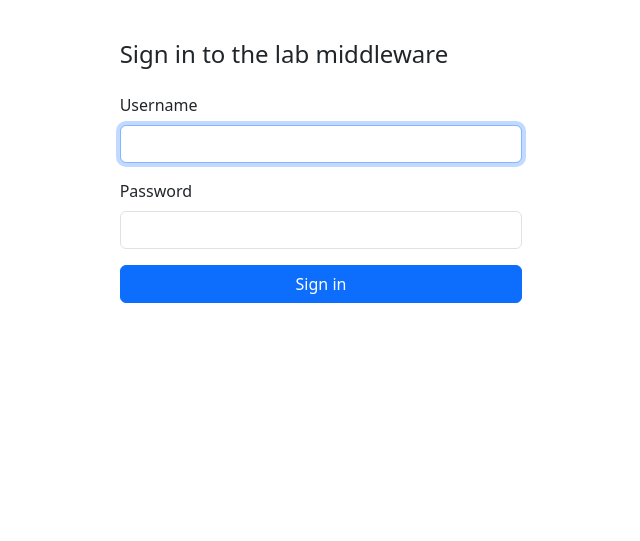
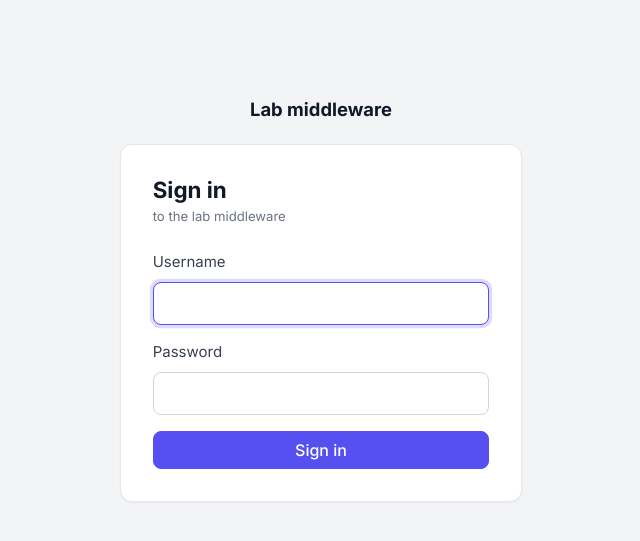
Before and after one commit to esiaso/lis-middleware-js, a Node project: template packages/web/views/login.hbs in a window 1280 px wide. Shown: the top 541 px of the page, without its empty margins (319-959 px from the left). Run offline with Node 20 templates, Linux system fonts and the light colour scheme; the template is opened without the code that fills it, so the values that code supplies are empty; some libraries are stand-ins or nearby versions.

Commit message:
Admin-dashboard look: indigo theme, Inter font, top bar, soft badges
A new theme stylesheet re-creates the look of common Tailwind admin
dashboards (NextAdmin was studied; its repository carries no licence, so no
code was taken): indigo accent, grey page, white cards and tables with
hairline borders, soft-tinted pill badges, rounded inputs with an indigo
focus ring, a white sidebar with tinted active items, and a sticky top bar
holding the breadcrumbs and the signed-in person (initials, name, roles,
sign out). The sign-in page gets a branded card, and the results list shows
status as badges. The Inter font (SIL OFL) is saved in the project and served
from this server, so pages load nothing from outside.

Co-Authored-By: Claude Opus 5.5 <noreply@anthropic.com>
Claude-Session: https://claude.ai/code/session_01HdkQfJCwYHnzKTquZPkXnr

```diff
--- /dev/null
+++ b/packages/web/public/theme.css
@@ -0,0 +1,230 @@
+/*
+ * Theme: a clean admin look (indigo accent, grey page, white cards, soft
+ * badges), written for this app on top of Bootstrap 5. The look follows the
+ * style of common Tailwind admin dashboards; no code was taken from any of
+ * them. Everything is served from this server: the Inter font is in
+ * /static/fonts/inter (SIL Open Font License, OFL.txt beside it).
+ */
+@font-face {
+  font-family: "Inter";
+  font-style: normal;
+  font-display: swap;
+  font-weight: 100 900;
+  src: url("/static/fonts/inter/inter-latin-ext-wght-normal.woff2") format("woff2-variations");
+  unicode-range: U+0100-02BA, U+02BD-02C5, U+02C7-02CC, U+02CE-02D7, U+02DD-02FF, U+0304, U+0308, U+0329, U+1D00-1DBF, U+1E00-1E9F, U+1EF2-1EFF, U+2020, U+20A0-20AB, U+20AD-20C0, U+2113, U+2C60-2C7F, U+A720-A7FF;
+}
+@font-face {
+  font-family: "Inter";
+  font-style: normal;
+  font-display: swap;
+  font-weight: 100 900;
+  src: url("/static/fonts/inter/inter-latin-wght-normal.woff2") format("woff2-variations");
+  unicode-range: U+0000-00FF, U+0131, U+0152-0153, U+02BB-02BC, U+02C6, U+02DA, U+02DC, U+0304, U+0308, U+0329, U+2000-206F, U+20AC, U+2122, U+2191, U+2193, U+2212, U+2215, U+FEFF, U+FFFD;
+}
+
+:root {
+  --lims-primary: #5750f1;
+  --lims-primary-hover: #3c35d8;
+  --lims-primary-soft: #eeedfe;
+  --lims-ring: rgba(87, 80, 241, .2);
+  --lims-page: #f3f4f6;
+  --lims-ink: #111827;
+  --lims-ink-soft: #374151;
+  --lims-muted: #6b7280;
+  --lims-line: #e5e7eb;
+  --lims-line-strong: #d1d5db;
+  --lims-card-shadow: 0 1px 2px rgba(16, 24, 40, .05);
+
+  --bs-font-sans-serif: "Inter", system-ui, -apple-system, "Segoe UI", Roboto, "Helvetica Neue", Arial, sans-serif;
+  --bs-body-font-size: .9375rem;
+  --bs-body-color: var(--lims-ink-soft);
+  --bs-body-color-rgb: 55, 65, 81;
+  --bs-emphasis-color: var(--lims-ink);
+  --bs-secondary-color: var(--lims-muted);
+  --bs-border-color: var(--lims-line);
+  --bs-border-color-translucent: var(--lims-line);
+  --bs-tertiary-bg: #f9fafb;
+  --bs-secondary-bg: #f3f4f6;
+  --bs-border-radius: .5rem;
+  --bs-border-radius-sm: .375rem;
+  --bs-border-radius-lg: .75rem;
+  --bs-primary: var(--lims-primary);
+  --bs-primary-rgb: 87, 80, 241;
+  --bs-primary-text-emphasis: #3c35d8;
+  --bs-primary-bg-subtle: var(--lims-primary-soft);
+  --bs-primary-border-subtle: #c9c6fb;
+  --bs-link-color: var(--lims-primary);
+  --bs-link-color-rgb: 87, 80, 241;
+  --bs-link-hover-color: var(--lims-primary-hover);
+  --bs-link-hover-color-rgb: 60, 53, 216;
+  --bs-focus-ring-color: var(--lims-ring);
+  --bs-heading-color: var(--lims-ink);
+}
+body { background: var(--lims-page); font-feature-settings: "cv11", "ss01"; -webkit-font-smoothing: antialiased; }
+a { text-underline-offset: .15em; }
+.font-monospace { font-size: .92em; }
+
+/* Shell: white sidebar, white top bar, grey page. */
+.app-sidebar { background: #fff; border-right: 1px solid var(--lims-line); width: 15.5rem; flex-basis: 15.5rem; }
+.app-sidebar-head { min-height: 4rem; border-bottom: 1px solid var(--lims-line); }
+.app-brand { color: var(--lims-ink) !important; font-size: 1.05rem; }
+.app-brand .bi { color: #fff; background: var(--lims-primary); border-radius: .5rem; width: 2rem; height: 2rem; padding: .4rem; }
+.app-nav > nav { padding: .75rem .5rem 1rem; }
+.app-nav-group { padding: .5rem .25rem 0; }
+.app-nav-heading { color: #9ca3af; font-size: .6875rem; letter-spacing: .08em; padding: .25rem .75rem .35rem; }
+.app-nav .nav-link { color: var(--lims-ink-soft); font-weight: 500; font-size: .875rem; padding: .5rem .75rem; margin: 1px 0; }
+.app-nav .nav-link .bi { color: #9ca3af; font-size: 1.05rem; }
+.app-nav .nav-link:hover { background: #f3f4f6; color: var(--lims-ink); }
+.app-nav .nav-link.active { background: var(--lims-primary-soft); color: var(--lims-primary); }
+.app-nav .nav-link.active .bi { color: var(--lims-primary); }
+.app-nav .nav-link .badge { font-size: .7rem; font-weight: 600; }
+
+.app-body { flex: 1 1 auto; min-width: 0; display: flex; flex-direction: column; }
+.app-topbar {
+  position: sticky; top: 0; z-index: 10;
+  display: flex; align-items: center; gap: 1rem;
+  min-height: 4rem; padding: .5rem 1.5rem;
+  background: rgba(255, 255, 255, .92);
+  backdrop-filter: saturate(180%) blur(6px);
+  border-bottom: 1px solid var(--lims-line);
+}
+.app-topbar .app-crumbs { min-width: 0; }
+.app-topbar .breadcrumb { margin: 0; font-size: .8125rem; flex-wrap: nowrap; overflow: hidden; }
+.app-topbar .breadcrumb-item { white-space: nowrap; }
+.app-topbar .breadcrumb-item.active { color: var(--lims-ink); font-weight: 500; overflow: hidden; text-overflow: ellipsis; }
+.app-topbar-title { font-weight: 600; color: var(--lims-ink); }
+.app-user { margin-left: auto; display: flex; align-items: center; gap: .65rem; flex: none; }
+.app-avatar {
+  display: inline-flex; align-items: center; justify-content: center;
+  width: 2.25rem; height: 2.25rem; border-radius: 50%;
+  background: var(--lims-primary-soft); color: var(--lims-primary);
+  font-size: .8rem; font-weight: 600;
+}
+.app-user-text { display: flex; flex-direction: column; line-height: 1.2; }
+.app-user-name { font-size: .875rem; font-weight: 600; color: var(--lims-ink); text-decoration: none; }
+a.app-user-name:hover { color: var(--lims-primary); }
+.app-user-roles { font-size: .75rem; color: var(--lims-muted); }
+.app-signout { margin: 0; }
+.app-signout .btn { display: inline-flex; align-items: center; gap: .35rem; border: 1px solid var(--lims-line); background: #fff; color: var(--lims-ink-soft); }
+.app-signout .btn:hover { background: #f9fafb; color: var(--lims-ink); }
+.app-main { padding: 1.5rem; width: 100%; max-width: 1440px; }
+
+@media (max-width: 767.98px) {
+  .app-sidebar { width: auto; flex-basis: auto; }
+  .app-sidebar-head { min-height: 3.5rem; }
+  .app-topbar { position: static; padding: .5rem 1rem; min-height: 3.25rem; }
+  .app-user-text, .app-signout-label { display: none; }
+  .app-main { padding: 1rem; }
+}
+
+/* Headings and section titles. */
+.app-main h1 { color: var(--lims-ink); font-size: 1.5rem; font-weight: 700; letter-spacing: -.02em; }
+.app-main .section-title { color: var(--lims-muted); }
+
+/* Cards: white, hairline border, a whisper of shadow. */
+.card { --bs-card-border-color: var(--lims-line); --bs-card-border-radius: .75rem; --bs-card-inner-border-radius: calc(.75rem - 1px); --bs-card-cap-bg: #fff; box-shadow: var(--lims-card-shadow); }
+.card-header { border-bottom-color: var(--lims-line); padding: .85rem 1.25rem; }
+.card-header.bg-body-tertiary { background: #fff !important; }
+.card-body { padding: 1.25rem; }
+
+/* Tables sit on white cards. */
+.app-main .table { background: #fff; border-color: var(--lims-line); border-radius: .75rem; box-shadow: var(--lims-card-shadow); }
+.app-main .table > thead > tr > th { background: #f9fafb; color: var(--lims-muted); font-size: .7rem; letter-spacing: .06em; }
+.app-main .table > :not(caption) > * > * { padding: .7rem 1rem; color: var(--lims-ink-soft); }
+.app-main .table > tbody > tr:hover > * { background: #f9fafb; }
+.app-main .table a { font-weight: 500; text-decoration: none; }
+.app-main .table a:hover { text-decoration: underline; }
+.app-main .table-sm > :not(caption) > * > * { padding: .55rem .85rem; }
+
+/* Buttons. */
+.btn { --bs-btn-font-weight: 500; --bs-btn-border-radius: .5rem; --bs-btn-padding-x: 1rem; --bs-btn-focus-box-shadow: 0 0 0 .2rem var(--lims-ring); }
+.btn-sm { --bs-btn-border-radius: .45rem; --bs-btn-padding-x: .7rem; }
+.btn-primary {
+  --bs-btn-bg: var(--lims-primary); --bs-btn-border-color: var(--lims-primary);
+  --bs-btn-hover-bg: var(--lims-primary-hover); --bs-btn-hover-border-color: var(--lims-primary-hover);
+  --bs-btn-active-bg: var(--lims-primary-hover); --bs-btn-active-border-color: var(--lims-primary-hover);
+  --bs-btn-disabled-bg: var(--lims-primary); --bs-btn-disabled-border-color: var(--lims-primary);
+}
+.btn-outline-primary {
+  --bs-btn-color: var(--lims-primary); --bs-btn-border-color: var(--lims-primary);
+  --bs-btn-hover-bg: var(--lims-primary); --bs-btn-hover-border-color: var(--lims-primary);
+  --bs-btn-active-bg: var(--lims-primary-hover); --bs-btn-active-border-color: var(--lims-primary-hover);
+}
+.btn-outline-secondary {
+  --bs-btn-color: var(--lims-ink-soft); --bs-btn-border-color: var(--lims-line-strong); --bs-btn-bg: #fff;
+  --bs-btn-hover-color: var(--lims-ink); --bs-btn-hover-bg: #f9fafb; --bs-btn-hover-border-color: var(--lims-line-strong);
+  --bs-btn-active-color: var(--lims-ink); --bs-btn-active-bg: #f3f4f6; --bs-btn-active-border-color: var(--lims-line-strong);
+}
+.btn-danger { --bs-btn-bg: #ef4444; --bs-btn-border-color: #ef4444; --bs-btn-hover-bg: #dc2626; --bs-btn-hover-border-color: #dc2626; }
+.btn-outline-danger { --bs-btn-color: #dc2626; --bs-btn-border-color: #fca5a5; --bs-btn-hover-bg: #ef4444; --bs-btn-hover-border-color: #ef4444; }
+.btn-success { --bs-btn-bg: #22c55e; --bs-btn-border-color: #22c55e; --bs-btn-hover-bg: #16a34a; --bs-btn-hover-border-color: #16a34a; }
+.btn-link { --bs-btn-color: var(--lims-primary); --bs-btn-hover-color: var(--lims-primary-hover); }
+
+/* Forms: taller inputs, rounded, indigo focus ring. */
+.form-control, .form-select { border-color: var(--lims-line-strong); border-radius: .5rem; color: var(--lims-ink); padding: .55rem .85rem; }
+.form-select { padding-right: 2.25rem; }
+.form-control-sm, .form-select-sm { padding: .35rem .65rem; border-radius: .4rem; }
+.form-select-sm { padding-right: 2rem; }
+.form-control::placeholder { color: #9ca3af; }
+.form-control:focus, .form-select:focus { border-color: var(--lims-primary); box-shadow: 0 0 0 .2rem var(--lims-ring); }
+.form-control[readonly] { background: #f9fafb; color: var(--lims-muted); }
+.form-check-input:checked { background-color: var(--lims-primary); border-color: var(--lims-primary); }
+.form-check-input:focus { border-color: var(--lims-primary); box-shadow: 0 0 0 .2rem var(--lims-ring); }
+.app-main .form-label { color: var(--lims-ink); }
+.app-main form.row.g-3, .app-main form.form-panel, .form-section { border-color: var(--lims-line); border-radius: .75rem; box-shadow: var(--lims-card-shadow); background: #fff; }
+.choice-cards .form-check:has(input:checked) { border-color: var(--lims-primary); background: var(--lims-primary-soft); }
+.form-actions { background: var(--lims-page); border-top-color: var(--lims-line); }
+
+/* Badges: soft tints with strong text, in pill shape. */
+.badge { font-weight: 600; border-radius: 999px; padding: .3em .65em; letter-spacing: .01em; }
+.badge.text-bg-primary { background: var(--lims-primary-soft) !important; color: var(--lims-primary) !important; }
+.badge.text-bg-success { background: #dcfce7 !important; color: #15803d !important; }
+.badge.text-bg-danger { background: #fee2e2 !important; color: #b91c1c !important; }
+.badge.text-bg-warning { background: #fef3c7 !important; color: #a16207 !important; }
+.badge.text-bg-info { background: #e0f2fe !important; color: #0369a1 !important; }
+.badge.text-bg-secondary { background: #f3f4f6 !important; color: #4b5563 !important; }
+.badge.text-bg-dark { background: #1f2937 !important; color: #fff !important; }
+.badge.text-bg-light { background: #fff !important; color: var(--lims-ink-soft) !important; }
+/* Menu counts stay solid so they read at a glance. */
+.app-nav .badge.text-bg-danger { background: #ef4444 !important; color: #fff !important; }
+.app-nav .badge.text-bg-secondary { background: #e5e7eb !important; color: #374151 !important; }
+
+/* Alerts: soft fills, hairline borders. */
+.alert { border-radius: .75rem; border-width: 1px; font-size: .9rem; }
+.alert-success { --bs-alert-bg: #f0fdf4; --bs-alert-border-color: #bbf7d0; --bs-alert-color: #166534; }
+.alert-danger { --bs-alert-bg: #fef2f2; --bs-alert-border-color: #fecaca; --bs-alert-color: #991b1b; }
+.alert-warning { --bs-alert-bg: #fffbeb; --bs-alert-border-color: #fde68a; --bs-alert-color: #92400e; }
+.alert-info { --bs-alert-bg: #f0f9ff; --bs-alert-border-color: #bae6fd; --bs-alert-color: #075985; }
+.alert-light { --bs-alert-bg: #fff; --bs-alert-border-color: var(--lims-line); }
+.app-main .note.note-open { background: #f0f9ff; border-left-color: #38bdf8; }
+
+/* Dashboard tiles: white cards with an icon in a tinted circle. */
+.dash-tile { border-radius: .75rem; }
+.dash-tile:hover { box-shadow: 0 4px 12px rgba(16, 24, 40, .08); border-color: var(--lims-line-strong); }
+.dash-tile .dash-icon { width: 2.75rem; height: 2.75rem; background: #f3f4f6; color: var(--lims-muted); }
+.dash-tile.dash-busy .dash-icon { background: var(--lims-primary-soft); color: var(--lims-primary); }
+.dash-tile.dash-alert { border-color: #fca5a5; }
+.dash-tile.dash-alert .dash-icon { background: #fee2e2; color: #dc2626; }
+.dash-tile .dash-n { color: var(--lims-ink); font-weight: 700; letter-spacing: -.02em; }
+
+/* Pagination and list groups follow the accent. */
+.pagination { --bs-pagination-active-bg: var(--lims-primary); --bs-pagination-active-border-color: var(--lims-primary); --bs-pagination-color: var(--lims-ink-soft); --bs-pagination-border-color: var(--lims-line); --bs-pagination-focus-box-shadow: 0 0 0 .2rem var(--lims-ring); }
+.nav-tabs { --bs-nav-tabs-link-active-color: var(--lims-primary); }
+.nav-pills { --bs-nav-pills-link-active-bg: var(--lims-primary); }
+
+/* Sign-in page. */
+body:has(.login-card) { background: var(--lims-page); }
+
+@media print {
+  body { background: #fff; }
+  .app-topbar { display: none !important; }
+  .app-main { padding: 0; max-width: none; }
+  .card, .app-main .table { box-shadow: none; }
+  .badge { border: 1px solid #999; }
+}
+.login-col { padding-top: 10vh; }
+.login-brand { display: flex; align-items: center; justify-content: center; gap: .6rem; font-weight: 700; font-size: 1.15rem; color: var(--lims-ink); margin-bottom: 1.25rem; }
+.login-brand .bi { color: #fff; background: var(--lims-primary); border-radius: .6rem; width: 2.25rem; height: 2.25rem; padding: .45rem; }
+.login-card .card-body { padding: 2rem; }
+.login-card h1 { font-size: 1.4rem; font-weight: 700; }
+.bi { fill: currentColor; }
--- a/packages/web/src/controllers.ts
+++ b/packages/web/src/controllers.ts
@@ -32,6 +32,10 @@ export async function requireStepUp(db: Db, req: WebRequest, password: string):
   throw new ForbiddenException(req.user!.sso ? 'Confirm with the hospital sign-in first; each confirmation is good for one action within 5 minutes. Nothing was changed.' : 'Password not confirmed. Nothing was changed.');
 }
 
+/** Up to two initials for the avatar in the top bar ("Demo Approver One" gives "DA"). */
+export const initialsOf = (name: string): string =>
+  name.split(/\s+/).filter(Boolean).slice(0, 2).map((w) => [...w][0]!.toUpperCase()).join('');
+
 /** Render with the signed-in person, their CSRF token, and a fixed notice if the redirect asked for one. */
 export function page(req: WebRequest, res: Response, view: string, data: Record<string, unknown>): void {
   const roles = req.user?.roles ?? [];
@@ -43,6 +47,7 @@ export function page(req: WebRequest, res: Response, view: string, data: Record<
     notice,
     timeZone: displayTimeZone(),
     crumbs: req.user ? crumbsFor(req.path, data) : [],
+    initials: initialsOf(req.user?.displayName ?? req.user?.username ?? ''),
     nav: req.user ? navFor(req.path, roles, (res.locals['navCounts'] as Record<string, number> | undefined) ?? {}) : [],
     // For hospital sign-in accounts, forms that need re-confirmation show a link back to this page.
     stepUp: req.user?.sso
@@ -297,6 +302,7 @@ export class ResultsController {
           critical: criticalLabel(v?.criticalFlag),
           delta: v?.deltaFlag === 'EXCEEDED' ? (v.deltaDetail ?? '') : '',
           status: STATUS_LABELS[r.status] ?? r.status,
+          statusTone: STATUS_TONE[r.status] ?? 'secondary',
           attention: r.newDataAfterApproval || r.needsConfirmation,
           updated: formatTime(r.updatedAt),
         };
--- a/packages/web/views/layout.hbs
+++ b/packages/web/views/layout.hbs
@@ -7,17 +7,30 @@
   <title>{{title}} · Lab middleware</title>
   <link rel="stylesheet" href="/static/bootstrap/bootstrap.min.css">
   <link rel="stylesheet" href="/static/app.css">
+  <link rel="stylesheet" href="/static/theme.css">
   {{#if user}}<script src="/static/early.js"></script><script src="/static/app.js" defer></script>{{/if}}
 </head>
 <body>
   {{#if user}}
   <div class="app-shell">
     {{> nav}}
-    <main class="app-main py-3 px-3 px-lg-4">
-      {{#if crumbs.length}}<nav class="app-crumbs d-print-none" aria-label="Breadcrumb"><ol class="breadcrumb">{{#each crumbs}}<li class="breadcrumb-item"><a href="{{href}}">{{label}}</a></li>{{/each}}<li class="breadcrumb-item active" aria-current="page">{{title}}</li></ol></nav>{{/if}}
-      {{#if notice}}<div class="alert alert-success" role="status">{{notice}}</div>{{/if}}
-      {{{body}}}
-    </main>
+    <div class="app-body">
+      <header class="app-topbar d-print-none">
+        {{#if crumbs.length}}<nav class="app-crumbs" aria-label="Breadcrumb"><ol class="breadcrumb">{{#each crumbs}}<li class="breadcrumb-item"><a href="{{href}}">{{label}}</a></li>{{/each}}<li class="breadcrumb-item active" aria-current="page">{{title}}</li></ol></nav>{{else}}<span class="app-topbar-title">{{title}}</span>{{/if}}
+        <div class="app-user">
+          <span class="app-avatar" aria-hidden="true">{{initials}}</span>
+          <span class="app-user-text">{{#if user.external}}<span class="app-user-name">{{user.displayName}}</span>{{else}}<a class="app-user-name" href="/account/password" title="Change password">{{user.displayName}}</a>{{/if}}<span class="app-user-roles">{{#each user.roles}}{{this}}{{#unless @last}}, {{/unless}}{{/each}}</span></span>
+          <form method="post" action="/logout" class="app-signout">
+            <input type="hidden" name="_csrf" value="{{csrf}}">
+            <button class="btn btn-light btn-sm" type="submit" title="Sign out">{{icon "box-arrow-right"}}<span class="app-signout-label">Sign out</span></button>
+          </form>
+        </div>
+      </header>
+      <main class="app-main">
+        {{#if notice}}<div class="alert alert-success" role="status">{{notice}}</div>{{/if}}
+        {{{body}}}
+      </main>
+    </div>
   </div>
   {{else}}
   <main class="container-fluid py-3">
--- a/packages/web/views/login.hbs
+++ b/packages/web/views/login.hbs
@@ -1,6 +1,9 @@
 <div class="row justify-content-center">
-  <div class="col-sm-8 col-md-5 col-lg-4">
-    <h1 class="h4 my-4">Sign in to the lab middleware</h1>
+  <div class="col-sm-9 col-md-6 col-lg-4 login-col">
+    <div class="login-brand">{{icon "hospital"}}<span>Lab middleware</span></div>
+    <div class="card login-card"><div class="card-body">
+    <h1 class="h4 mb-1">Sign in</h1>
+    <p class="text-body-secondary small mb-4">to the lab middleware</p>
     {{#if error}}<div class="alert alert-danger" role="alert">{{error}}</div>{{/if}}
     {{#if directory}}<p class="small text-body-secondary">Sign in with your {{directory.label}} username and password. Local accounts also sign in here.</p>{{else}}{{#if sso}}<p class="small text-body-secondary">Use your {{sso.label}} below. The username and password here are for local accounts only.</p>{{/if}}{{/if}}
     <form method="post" action="/login" autocomplete="off">
@@ -20,5 +23,6 @@
     <p class="text-center text-body-secondary small my-3">or</p>
     <a class="btn btn-outline-primary w-100" href="{{sso.href}}">Sign in with your {{sso.label}}</a>
     {{/if}}
+    </div></div>
   </div>
 </div>
--- a/packages/web/views/partials/nav.hbs
+++ b/packages/web/views/partials/nav.hbs
@@ -1,4 +1,4 @@
-<aside class="app-sidebar border-end bg-body-tertiary d-print-none" aria-label="Main menu">
+<aside class="app-sidebar d-print-none" aria-label="Main menu">
   <div class="app-sidebar-head d-flex align-items-center justify-content-between px-3 py-2">
     <a class="app-brand text-decoration-none text-body fw-semibold d-flex align-items-center gap-2" href="/">{{icon "hospital"}}<span>Lab middleware</span></a>
     <label class="btn btn-outline-secondary btn-sm app-nav-button" for="app-nav-toggle">{{icon "list"}}<span>Menu</span></label>
@@ -15,13 +15,5 @@
       </details>
       {{/each}}
     </nav>
-    <div class="app-nav-user border-top px-3 py-3">
-      {{#if user.external}}<div class="small fw-semibold">{{user.displayName}}</div>{{else}}<a class="small fw-semibold d-block" href="/account/password" title="Change password">{{user.displayName}}</a>{{/if}}
-      <div class="small text-body-secondary mb-2">{{#each user.roles}}{{this}}{{#unless @last}}, {{/unless}}{{/each}}</div>
-      <form method="post" action="/logout">
-        <input type="hidden" name="_csrf" value="{{csrf}}">
-        <button class="btn btn-outline-secondary btn-sm w-100 d-inline-flex align-items-center justify-content-center gap-1" type="submit">{{icon "box-arrow-right"}}<span>Sign out</span></button>
-      </form>
-    </div>
   </div>
 </aside>
--- a/packages/web/views/results.hbs
+++ b/packages/web/views/results.hbs
@@ -1,8 +1,8 @@
 <div class="d-flex align-items-baseline gap-3 mb-3"><h1 class="h4 mb-0">Results</h1><a href="/reference-ranges">Reference ranges</a><a href="/standard-comments">Standard comments</a></div>
 <div class="mb-3 d-flex flex-wrap gap-1">
-  <a class="btn btn-sm {{#if filter}}btn-outline-secondary{{else}}btn-secondary{{/if}}" href="/results">All</a>
+  <a class="btn btn-sm {{#if filter}}btn-outline-secondary{{else}}btn-primary{{/if}}" href="/results">All</a>
   {{#each statuses}}
-  <a class="btn btn-sm {{#if active}}btn-secondary{{else}}btn-outline-secondary{{/if}}" href="/results?status={{value}}">{{label}}</a>
+  <a class="btn btn-sm {{#if active}}btn-primary{{else}}btn-outline-secondary{{/if}}" href="/results?status={{value}}">{{label}}</a>
   {{/each}}
 </div>
 <table class="table table-sm table-hover align-middle">
@@ -15,7 +15,7 @@
       <td>{{test}}</td>
       <td class="font-monospace">{{value}} {{units}}</td>
       <td>{{flags}}{{#if critical}} <span class="badge text-bg-danger">critical {{critical}}</span>{{/if}}{{#if delta}} <span class="badge text-bg-warning" title="{{delta}}">delta</span>{{/if}}</td>
-      <td>{{status}}{{#if attention}} <span class="badge text-bg-warning">needs attention</span>{{/if}}</td>
+      <td><span class="badge text-bg-{{statusTone}}">{{status}}</span>{{#if attention}} <span class="badge text-bg-warning">needs attention</span>{{/if}}</td>
       <td class="small">{{updated}}</td>
     </tr>
     {{else}}
```
Also changed, not shown: docs/design/09-ui-wireframes.md (+10 -0 lines), packages/web/public/fonts/inter/OFL.txt (added, +93 -0 lines), packages/web/public/fonts/inter/inter-latin-ext-wght-normal.woff2 (added), packages/web/public/fonts/inter/inter-latin-wght-normal.woff2 (added).
